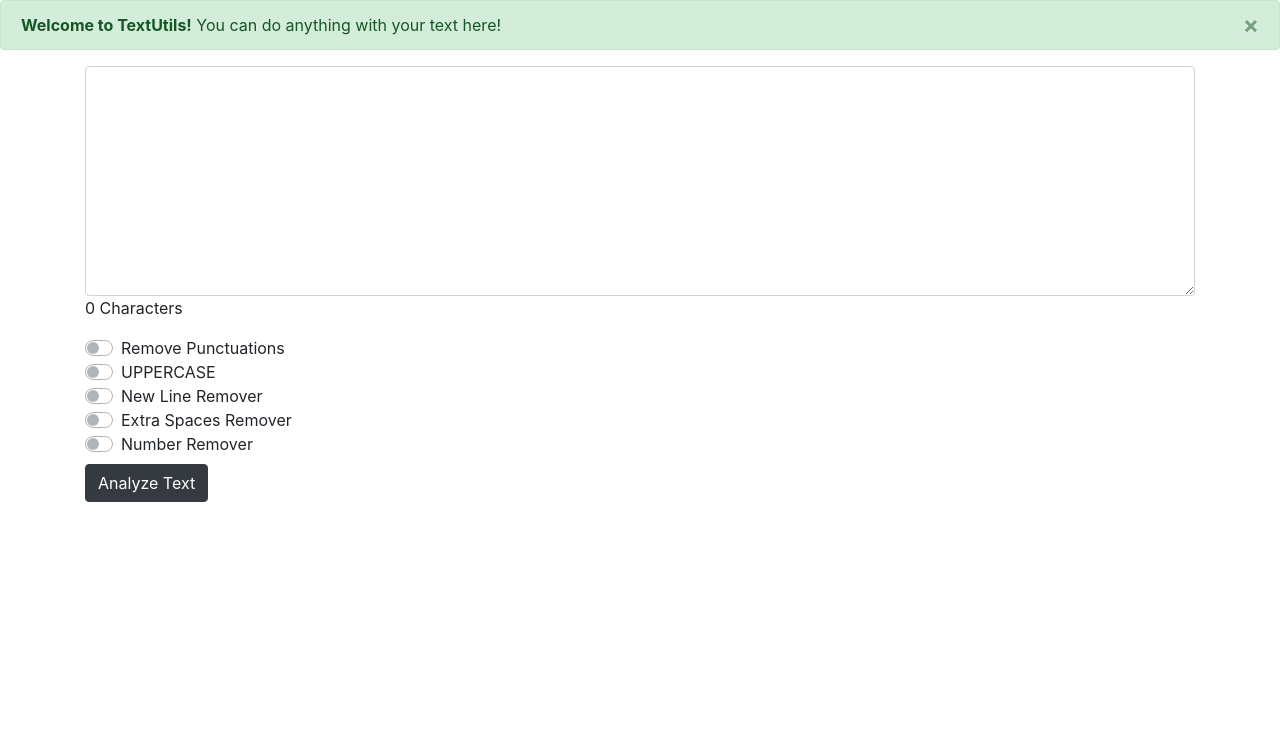
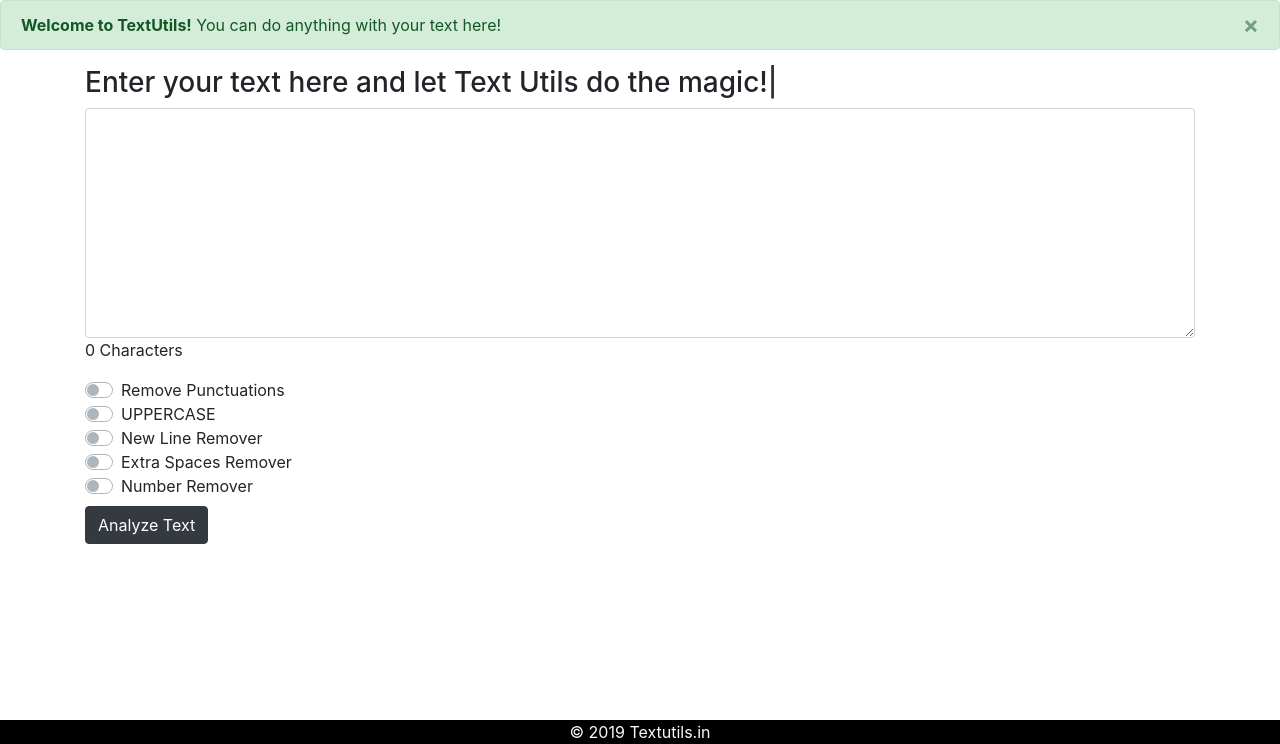
Before and after one commit to TejsinghDhaosriya/django-textutils-project-jumpstart, a Django app: page / in a window 1280 px wide. Shown: the part 56-800 px from the top of the page. Run offline with Django 3.2, Linux system fonts and the light colour scheme; some libraries are stand-ins or nearby versions.

Commit message:
index page

```diff
--- a/templates/index.html
+++ b/templates/index.html
@@ -122,3 +122,23 @@
  <!-- Typed.js DONT TOUCH THIS! -->
  <div id="typed-strings">
   </div>
+
+
+  <script>
+    var typed = new Typed('#typed',{
+                   strings:["You can do anything with your text here!","Enter your text here and let Text Utils do the magic!"],
+                   backSpeed: 15,
+                   smartBackspace: true,
+                   backDelay: 1200,
+                   startDelay: 1000,
+                   typeSpeed: 25,
+                   loop: false,
+
+                 });
+   </script>
+ <!-- Footer-->
+<footer class="footer">
+ <div class="container">
+   <span class="text-light">&#169 2019 Textutils.in </span>
+ </div>
+</footer>
```
